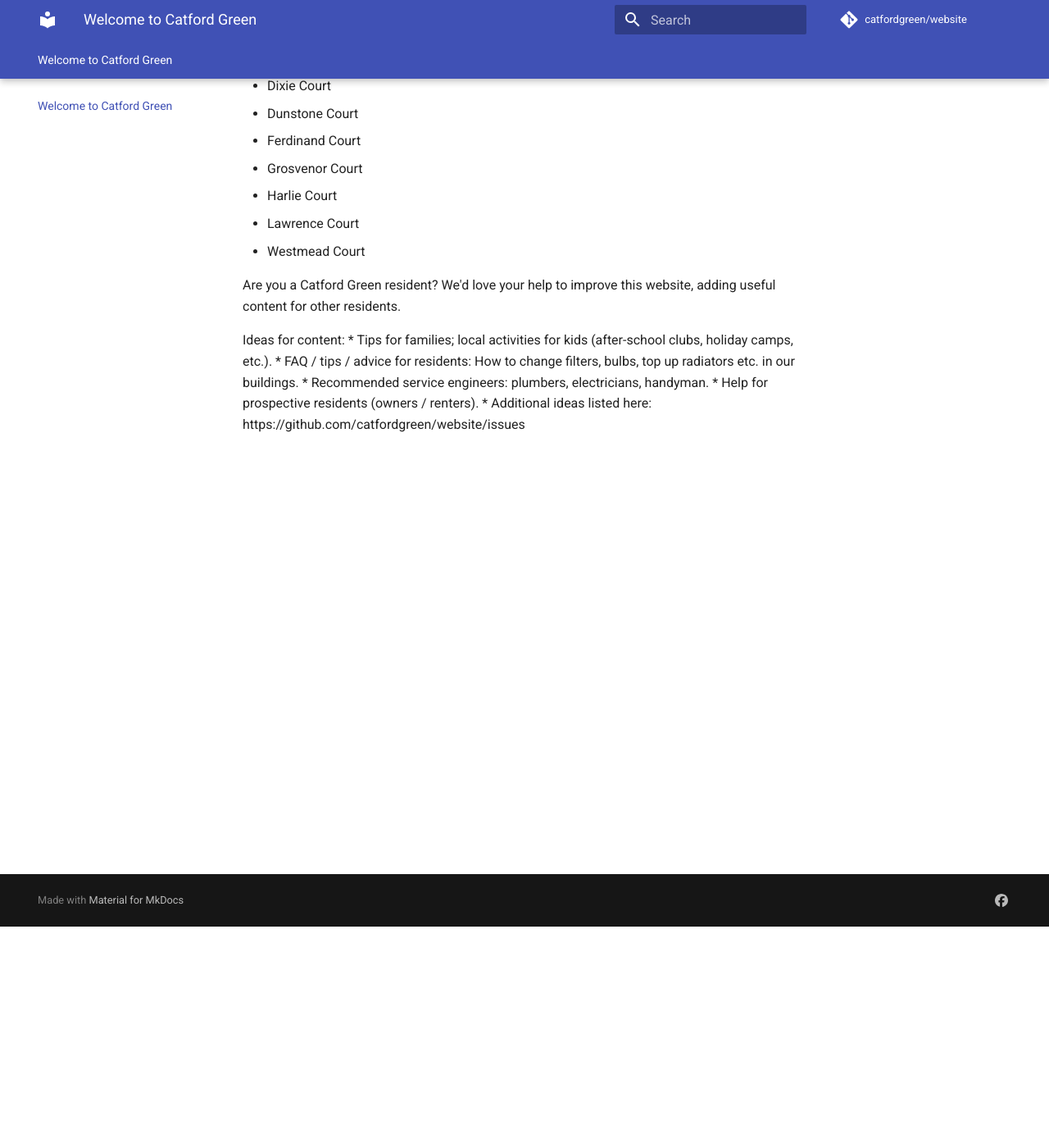
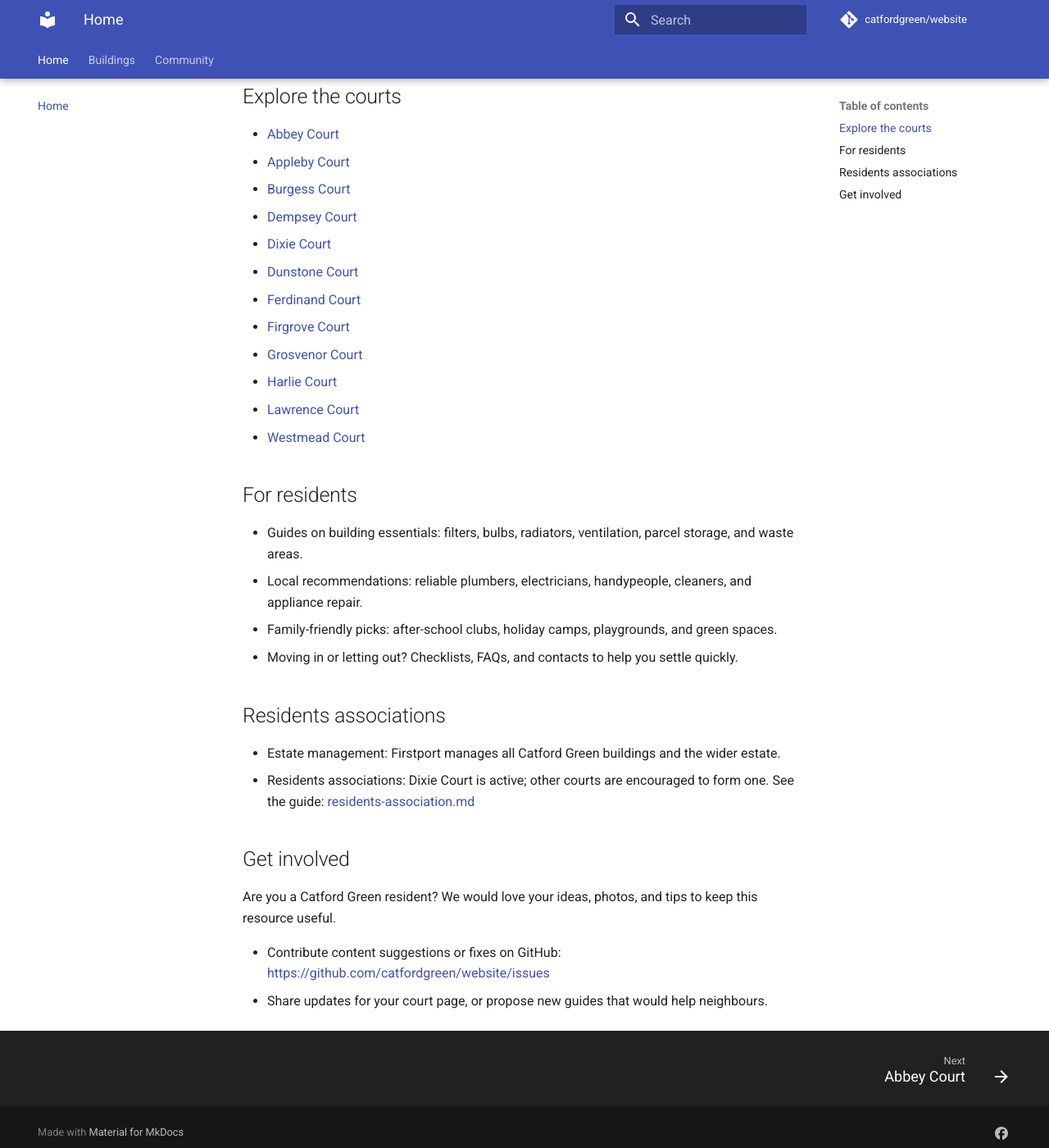
Before and after one commit to catfordgreen/website, an MkDocs documentation site: the page built from docs/index.md, in a window 1280 px wide and 1400 px high, scrolled down 270 px. Shown: the whole window at 82% size. Built offline with MkDocs 1.6.1 and Material for MkDocs 9.7.7, drawn with Linux system fonts in a browser that asks for light colours; plug-ins that fetch from the network failed and are left out; comment, search, counter and statistics services are not loaded; some of the changed text lies outside the part shown.

```diff
--- a/docs/index.md
+++ b/docs/index.md
@@ -1,22 +1,33 @@
-# Welcome to Catford Green
+# Catford Green
 
-* Abbey Court
-* Appleby Court
-* Burgess Court
-* Dempsey Court
-* Dixie Court
-* Dunstone Court
-* Ferdinand Court
-* Grosvenor Court
-* Harlie Court
-* Lawrence Court
-* Westmead Court
+Catford Green is a modern, up-market residential community in the heart of Catford Lewisham, set beside Ladywell Fields and moments from Catford and Catford Bridge stations. This site is a resident-led hub for sharing local knowledge, building know-how, and ways to make the most of living here.
 
-Are you a Catford Green resident? We'd love your help to improve this website, adding useful content for other residents.
+## Explore the courts
+- [Abbey Court](abbey-court/index.md)
+- [Appleby Court](appleby-court/index.md)
+- [Burgess Court](burgess-court/index.md)
+- [Dempsey Court](dempsey-court/index.md)
+- [Dixie Court](dixie-court/index.md)
+- [Dunstone Court](dunstone-court/index.md)
+- [Ferdinand Court](ferdinand-court/index.md)
+- [Firgrove Court](firgrove-court/index.md)
+- [Grosvenor Court](grosvenor-court/index.md)
+- [Harlie Court](harlie-court/index.md)
+- [Lawrence Court](lawrence-court/index.md)
+- [Westmead Court](westmead-court/index.md)
 
-Ideas for content:
-* Tips for families; local activities for kids (after-school clubs, holiday camps, etc.).
-* FAQ / tips / advice for residents: How to change filters, bulbs, top up radiators etc. in our buildings.
-* Recommended service engineers: plumbers, electricians, handyman.
-* Help for prospective residents (owners / renters).
-* Additional ideas listed here: https://github.com/catfordgreen/website/issues
+## For residents
+- Guides on building essentials: filters, bulbs, radiators, ventilation, parcel storage, and waste areas.
+- Local recommendations: reliable plumbers, electricians, handypeople, cleaners, and appliance repair.
+- Family-friendly picks: after-school clubs, holiday camps, playgrounds, and green spaces.
+- Moving in or letting out? Checklists, FAQs, and contacts to help you settle quickly.
+
+## Residents associations
+- Estate management: Firstport manages all Catford Green buildings and the wider estate.
+- Residents associations: Dixie Court is active; other courts are encouraged to form one. See the guide: [residents-association.md](residents-association.md)
+
+## Get involved
+Are you a Catford Green resident? We would love your ideas, photos, and tips to keep this resource useful.
+
+- Contribute content suggestions or fixes on GitHub: https://github.com/catfordgreen/website/issues
+- Share updates for your court page, or propose new guides that would help neighbours.
--- a/mkdocs.yml
+++ b/mkdocs.yml
@@ -2,6 +2,29 @@ site_name: Catford Green
 site_url: https://catfordgreen.org.uk/
 repo_url: https://github.com/catfordgreen/website
 repo_name: catfordgreen/website
+
+nav:
+  - Home: index.md
+  - Buildings:
+    - Abbey Court: abbey-court/index.md
+    - Appleby Court: appleby-court/index.md
+    - Burgess Court: burgess-court/index.md
+    - Dempsey Court: dempsey-court/index.md
+    - Dixie Court: dixie-court/index.md
+    - Dunstone Court: dunstone-court/index.md
+    - Ferdinand Court: ferdinand-court/index.md
+    - Firgrove Court: firgrove-court/index.md
+    - Grosvenor Court: grosvenor-court/index.md
+    - Harlie Court: harlie-court/index.md
+    - Lawrence Court: lawrence-court/index.md
+    - Westmead Court: westmead-court/index.md
+    - Living here:
+      - Overview: living-here.md
+      - Families and childcare: childcare.md
+      - Outdoor: outdoor.md
+      - Community Garden: community-garden.md
+  - Community:
+    - Residents Associations: residents-association.md
 
 theme:
   name: material
@@ -22,6 +45,9 @@ extra:
     - icon: fontawesome/brands/facebook
       link: https://www.facebook.com/groups/437613156430168
 
+markdown_extensions:
+  - pymdownx.magiclink
+
 plugins:
   - privacy
   - search
```
Also changed, not shown: docs/abbey-court/index.md (added, +34 -0 lines), docs/appleby-court/index.md (added, +34 -0 lines), docs/burgess-court/index.md (added, +34 -0 lines), docs/childcare.md (added, +11 -0 lines), docs/community-garden.md (added, +13 -0 lines), docs/dempsey-court/index.md (added, +34 -0 lines), docs/dixie-court/index.md (added, +34 -0 lines), docs/dunstone-court/index.md (added, +34 -0 lines), docs/ferdinand-court/index.md (added, +35 -0 lines), docs/firgrove-court/index.md (added, +34 -0 lines), docs/grosvenor-court/index.md (added, +37 -0 lines), docs/harlie-court/index.md (added, +34 -0 lines), docs/lawrence-court/index.md (added, +34 -0 lines), docs/living-here.md (added, +21 -0 lines), 3 more files.
